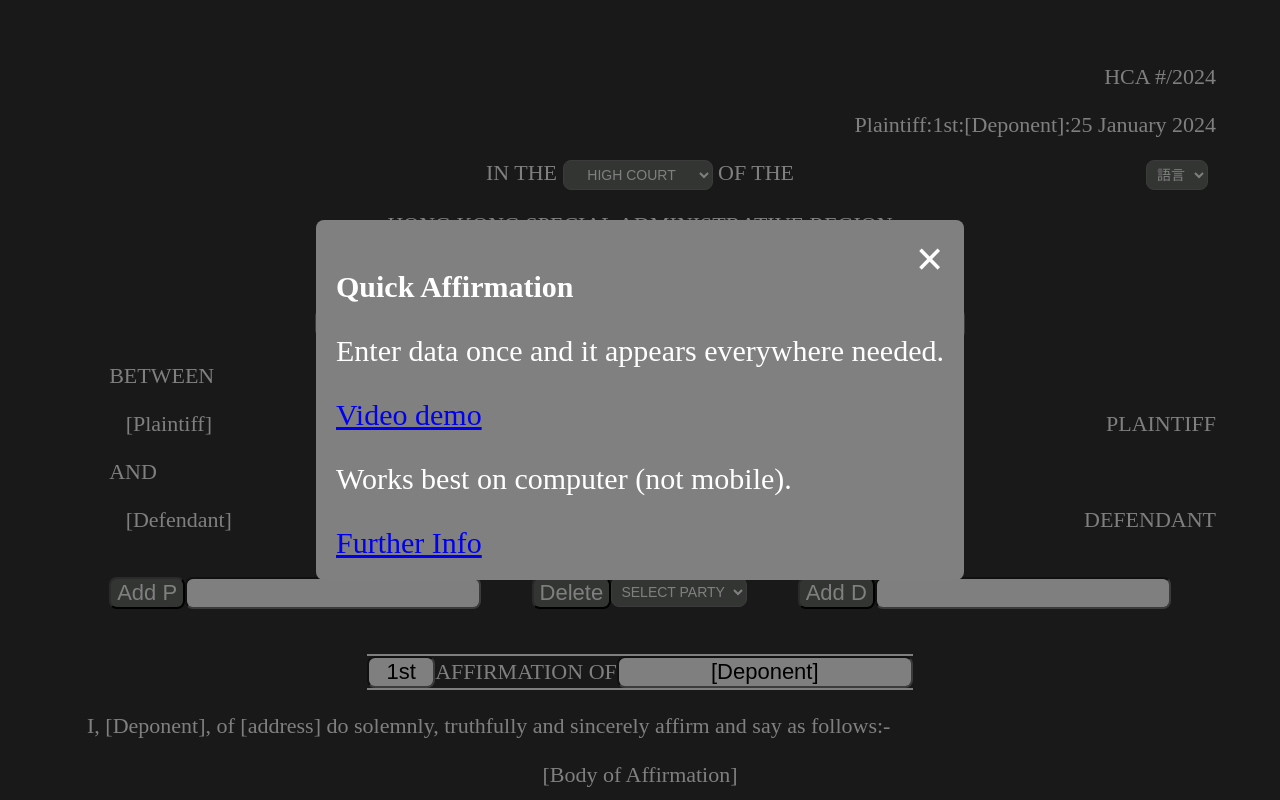
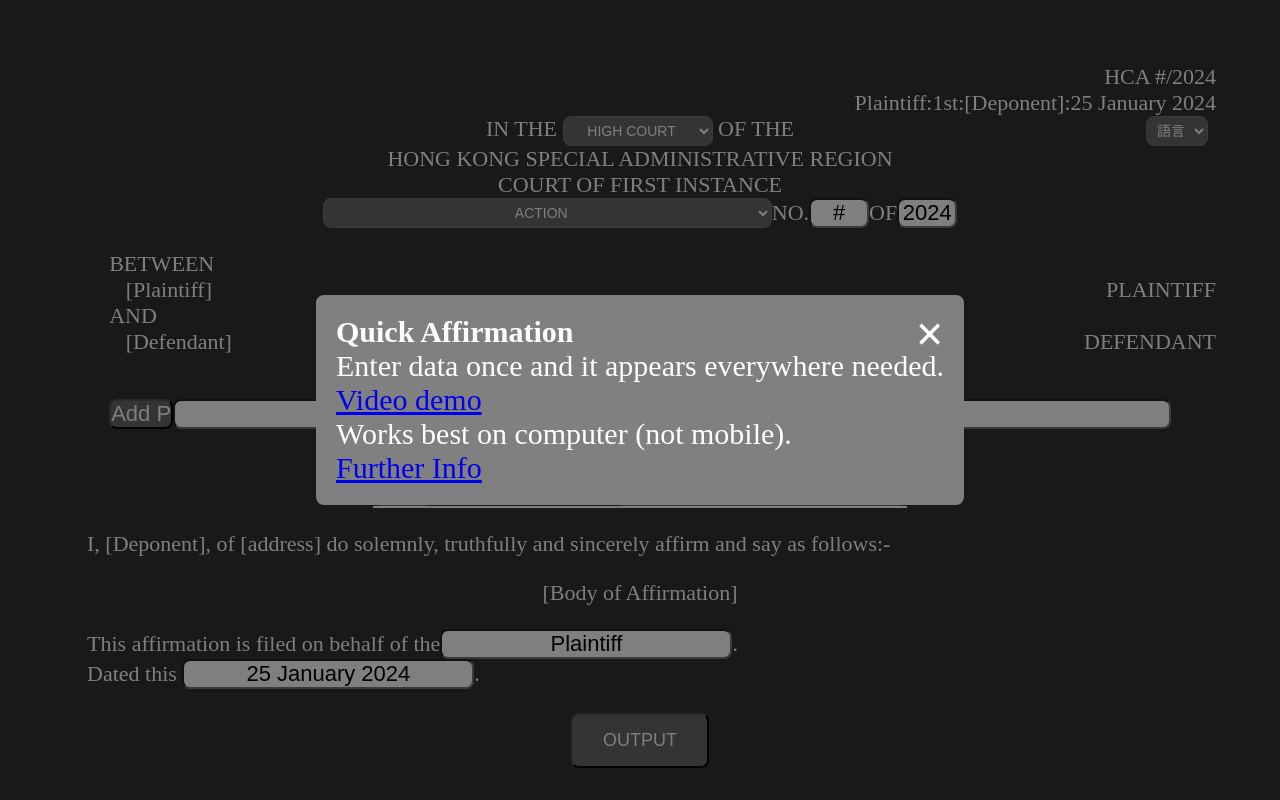
Before and after one commit to 3willows/quickAffirmation, a React (Create React App) app: page / in a window 1280 px wide. Shown: the top 800 px of the page. Built offline with nearby package versions, Linux system fonts and the light colour scheme.

Commit message:
attempt to fix Brave Browser styling issue

```diff
--- a/public/index.html
+++ b/public/index.html
@@ -1,14 +1,13 @@
 <!DOCTYPE html>
 <html lang="en">
+
 <head>
   <meta charset="utf-8" />
   <link rel="icon" href="%PUBLIC_URL%/favicon.ico" />
   <meta name="viewport" content="width=device-width, initial-scale=1" />
   <meta name="theme-color" content="#000000" />
-    <meta
-      name="description"
-      content="Quickly prototype an affirmation."
-    />
+  <meta name="description" content="Quickly prototype an affirmation." />
+  <meta name="viewport" content="width=device-width, initial-scale=1">
   <link rel="apple-touch-icon" href="%PUBLIC_URL%/logo192.png" />
   <!--
       manifest.json provides metadata used when your web app is installed on a
@@ -26,6 +25,7 @@
     -->
   <title>Quick Affirmation</title>
 </head>
+
 <body>
   <noscript>You need to enable JavaScript to run this app.</noscript>
   <div id="root"></div>
@@ -40,4 +40,5 @@
       To create a production bundle, use `npm run build` or `yarn build`.
     -->
 </body>
+
 </html>
--- a/src/App.css
+++ b/src/App.css
@@ -1,3 +1,9 @@
+* {
+  margin: 0;
+  padding: 0;
+  box-sizing: border-box;
+}
+
 body {
   background-color: #333;
   /* Dark background color for the entire page */
```
Lines whose indentation alone changed are shown as unchanged.
